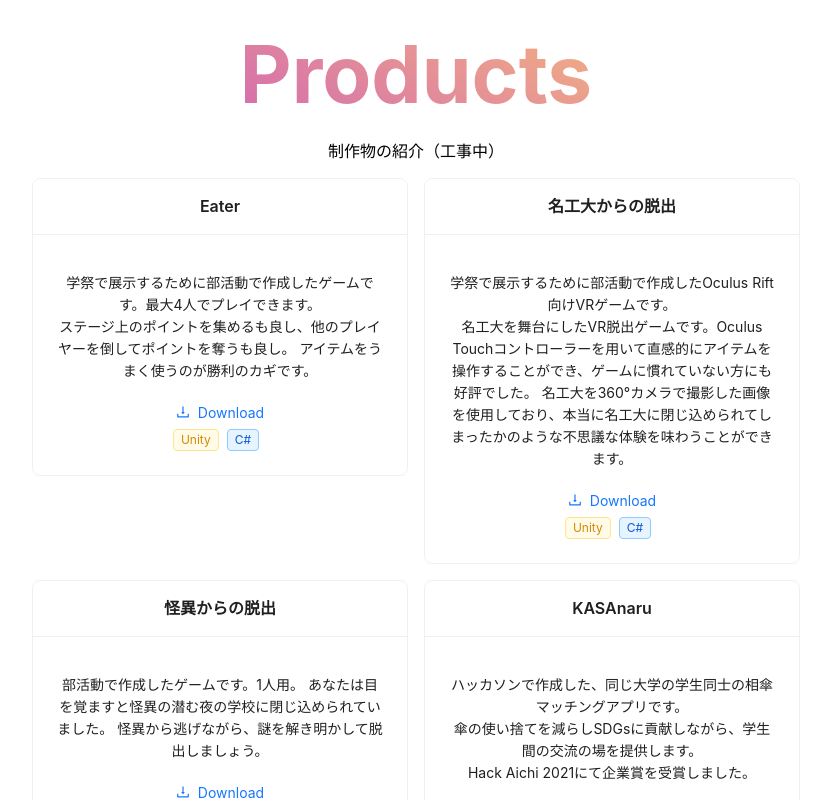
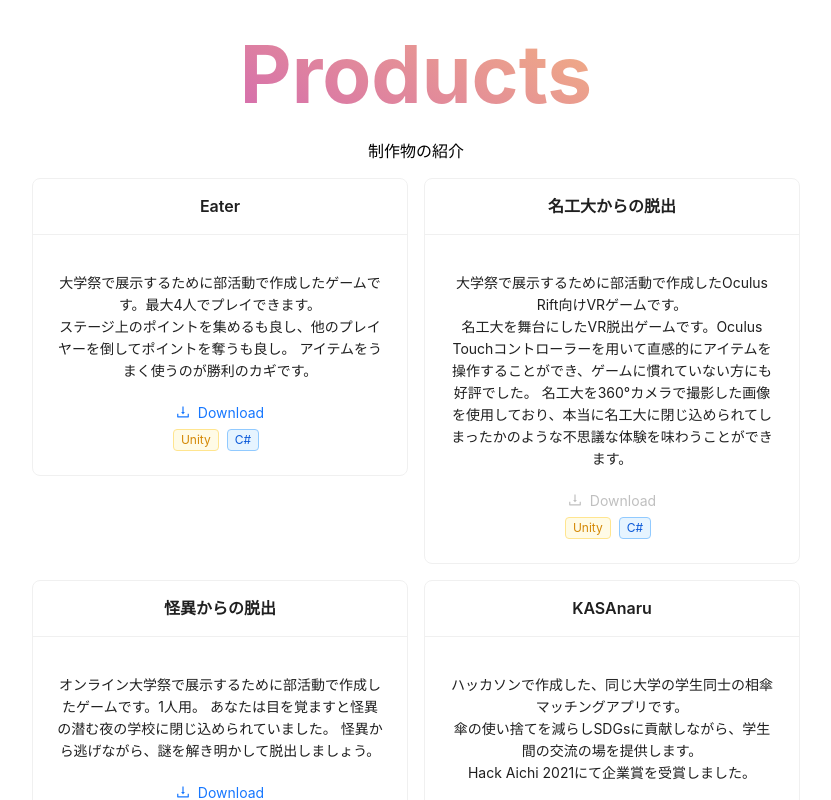
Before and after one commit to suzuki764/portfolio, a Next.js app: page / in a window 1280 px wide. Shown: the part 2320-3120 px from the top of the page, without its empty margins (224-1055 px from the left). Built offline with nearby package versions, Linux system fonts and the light colour scheme; no server answers.

Commit message:
リンクを追加

```diff
--- a/components/Products.tsx
+++ b/components/Products.tsx
@@ -6,19 +6,21 @@ export function Products() {
   return (
     <div className={styles.center} id="products">
       <h2 className={styles.title}>Products</h2>
-      <p>制作物の紹介（工事中）</p>
+      <p>制作物の紹介</p>
 
       <Row gutter={16}>
         <Col xs={24} sm={24} md={12}>
           <Card title="Eater" style={{ marginBottom: "1rem" }}>
             <p>
-              学祭で展示するために部活動で作成したゲームです。最大4人でプレイできます。
+              大学祭で展示するために部活動で作成したゲームです。最大4人でプレイできます。
               <br />
               ステージ上のポイントを集めるも良し、他のプレイヤーを倒してポイントを奪うも良し。
               アイテムをうまく使うのが勝利のカギです。
             </p>
             <Button type="link" icon={<DownloadOutlined />}>
-              Download
+              <a href="https://drive.google.com/file/d/1aHU5Cq1kJGdTNE7Tb61Qr0m8AfWbZrc5/view?usp=sharing">
+                Download
+              </a>
             </Button>
             <div>
               <Tag color="gold">Unity</Tag>
@@ -29,14 +31,17 @@ export function Products() {
         <Col xs={24} md={12}>
           <Card title="名工大からの脱出" style={{ marginBottom: "1rem" }}>
             <p>
-              学祭で展示するために部活動で作成したOculus Rift向けVRゲームです。
+              大学祭で展示するために部活動で作成したOculus
+              Rift向けVRゲームです。
               <br />
               名工大を舞台にしたVR脱出ゲームです。Oculus
               Touchコントローラーを用いて直感的にアイテムを操作することができ、ゲームに慣れていない方にも好評でした。
               名工大を360°カメラで撮影した画像を使用しており、本当に名工大に閉じ込められてしまったかのような不思議な体験を味わうことができます。
             </p>
-            <Button type="link" icon={<DownloadOutlined />}>
-              Download
+            <Button type="link" icon={<DownloadOutlined />} disabled>
+              <a href="https://drive.google.com/file/d/1IB0qldy9tKXMeViqCgAQvyp-yB41CGbC/view?usp=share_link">
+                Download
+              </a>
             </Button>
             <div>
               <Tag color="gold">Unity</Tag>
@@ -47,12 +52,14 @@ export function Products() {
         <Col xs={24} md={12}>
           <Card title="怪異からの脱出" style={{ marginBottom: "1rem" }}>
             <p>
-              部活動で作成したゲームです。1人用。
+              オンライン大学祭で展示するために部活動で作成したゲームです。1人用。
               あなたは目を覚ますと怪異の潜む夜の学校に閉じ込められていました。
               怪異から逃げながら、謎を解き明かして脱出しましょう。
             </p>
             <Button type="link" icon={<DownloadOutlined />}>
-              Download
+              <a href="https://drive.google.com/file/d/1s3zjZaEM_ftrEyBBgXvy0MD5Vu2bzefY/view?usp=sharing">
+                Download
+              </a>
             </Button>
             <div>
               <Tag color="gold">Unity</Tag>
```
